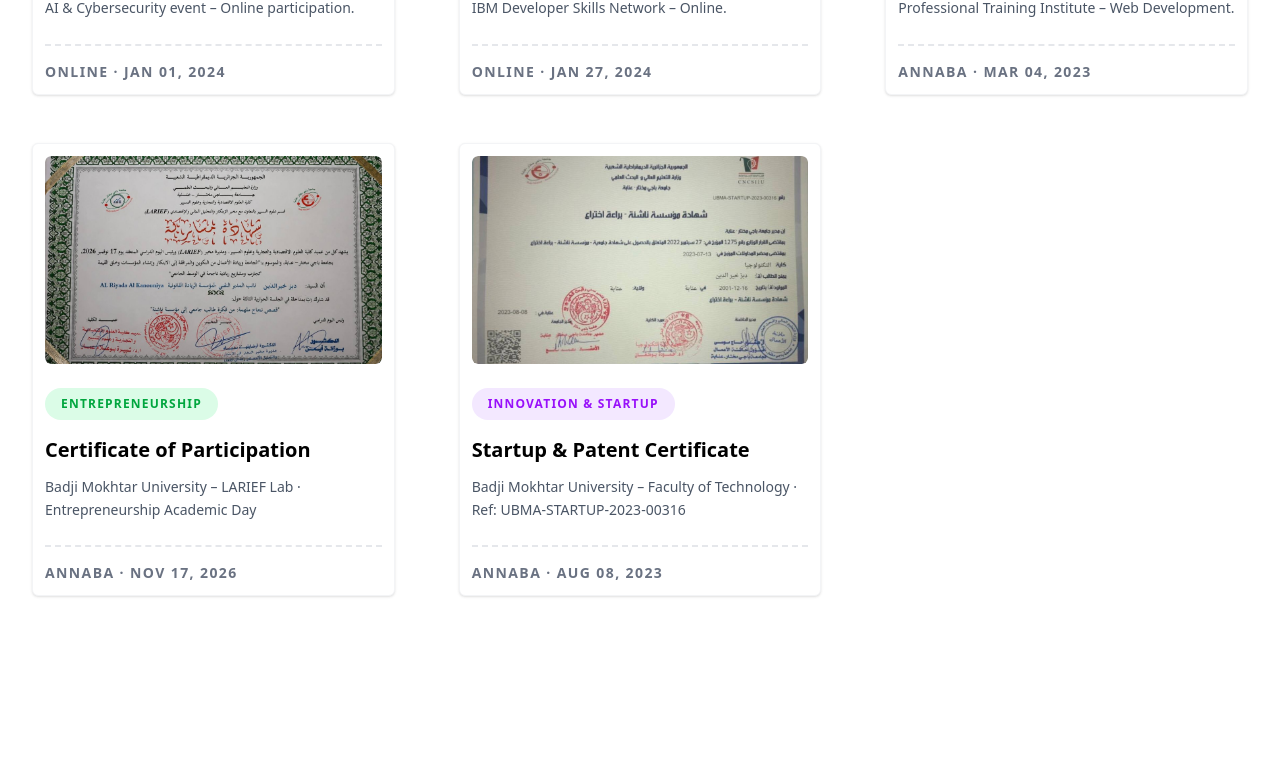
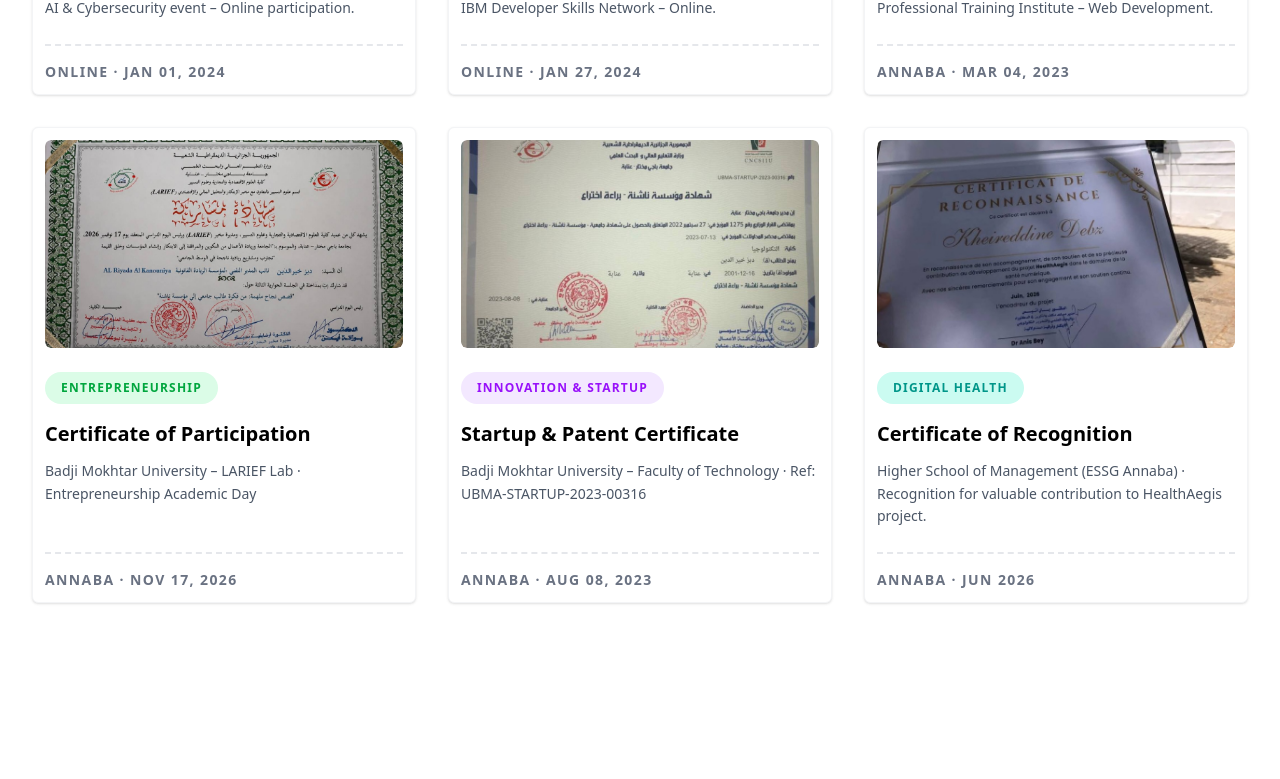
Before and after one commit to Khairodoudou/kheireddine-portfolio, a React (Vite) app: page / in a window 1280 px wide. Shown: the part 4879-5658 px from the top of the page. Built offline with nearby package versions, Linux system fonts and the light colour scheme.

Commit message:
feat(certificates): add HealthAegis recognition certificate (ESSG Annaba)

```diff
--- a/src/Sections/CertificatSection.jsx
+++ b/src/Sections/CertificatSection.jsx
@@ -3,6 +3,7 @@ import qualam from '../images/qualam.png';
 import bigdata from '../images/bigdata.png';
 import larief from '../images/certif-larief.jpg';
 import startupPatent from '../images/certif-startup-patent.jpg';
+import healthaegisCertif from '../images/healthaegis-certif.jpg';
 
 
 const Certificat = () => {
@@ -57,6 +58,16 @@ const Certificat = () => {
       author: "Annaba",
       date: "Aug 08, 2023",
     },
+    {
+      image: healthaegisCertif,
+      category: "Digital Health",
+      categoryColor: "text-teal-600 bg-teal-100",
+      title: "Certificate of Recognition",
+      description:
+        "Higher School of Management (ESSG Annaba) · Recognition for valuable contribution to HealthAegis project.",
+      author: "Annaba",
+      date: "Jun 2026",
+    },
   ];
 
   return (
@@ -76,7 +87,7 @@ const Certificat = () => {
           </p>
         </div>
 
-        <div className="grid max-w-md  grid-cols-1 mx-auto mt-12 lg:max-w-full lg:mt-16 lg:grid-cols-3 gap-x-16 gap-y-12">
+        <div className="grid max-w-md grid-cols-1 mx-auto mt-12 md:max-w-4xl md:grid-cols-2 lg:max-w-full lg:mt-16 lg:grid-cols-3 gap-8">
           {cards.map((card, index) => (
             <div key={index} className='border-1 p-3 rounded-md border-gray-100 flex flex-col justify-between h-full bg-white shadow-sm hover:shadow-md transition-shadow'>
               <div>
```
Also changed, not shown: src/images/healthaegis-certif.jpg (added).
